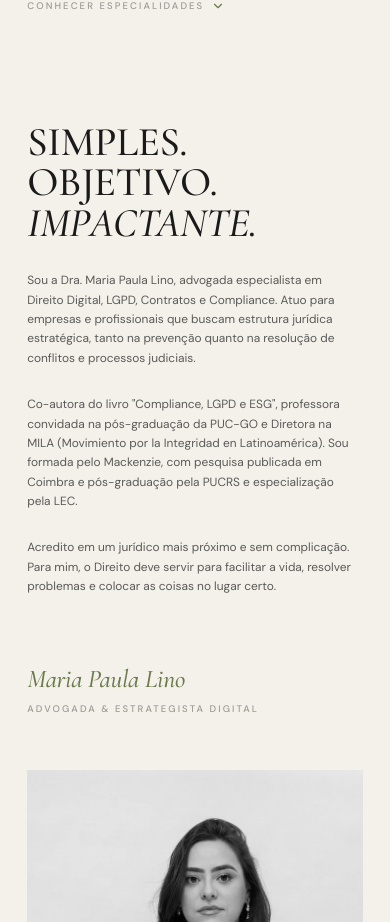
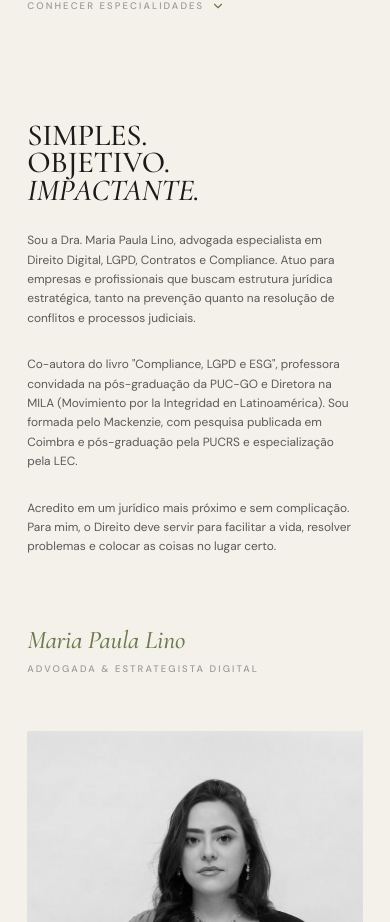
Before and after one commit to anacquesta/mariapaula-project, a React (Vite) app: page / in a window 390 px wide. Shown: the part 3698-4620 px from the top of the page. Built offline with nearby package versions, Linux system fonts and the light colour scheme; the HTML template or start-up script is replaced by a standard one.

Commit message:
Adjust About section heading responsiveness for 700-1024px range

```diff
--- a/src/components/site/About.tsx
+++ b/src/components/site/About.tsx
@@ -28,7 +28,7 @@ const About = () => {
         {/* Left Column: Vision & Signature */}
         <div className="md:col-span-4 flex flex-col justify-between space-y-12 py-4">
           <div className="space-y-8">
-            <h2 className="serif text-5xl md:text-6xl lg:text-7xl leading-none text-charcoal">
+            <h2 className="serif text-4xl sm:text-5xl md:text-5xl lg:text-6xl xl:text-7xl leading-[0.9] text-charcoal">
               SIMPLES. <br />
               OBJETIVO. <br />
               <span className="italic">IMPACTANTE.</span>
```
